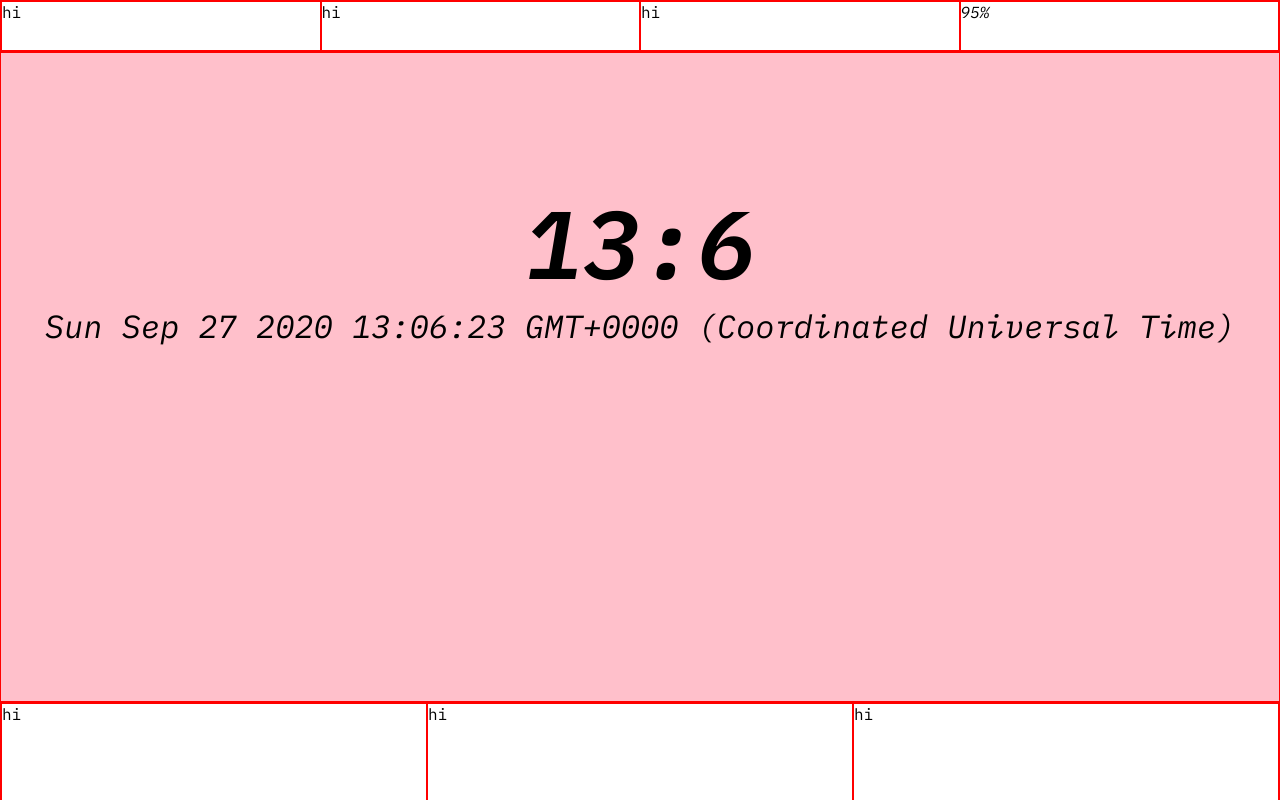
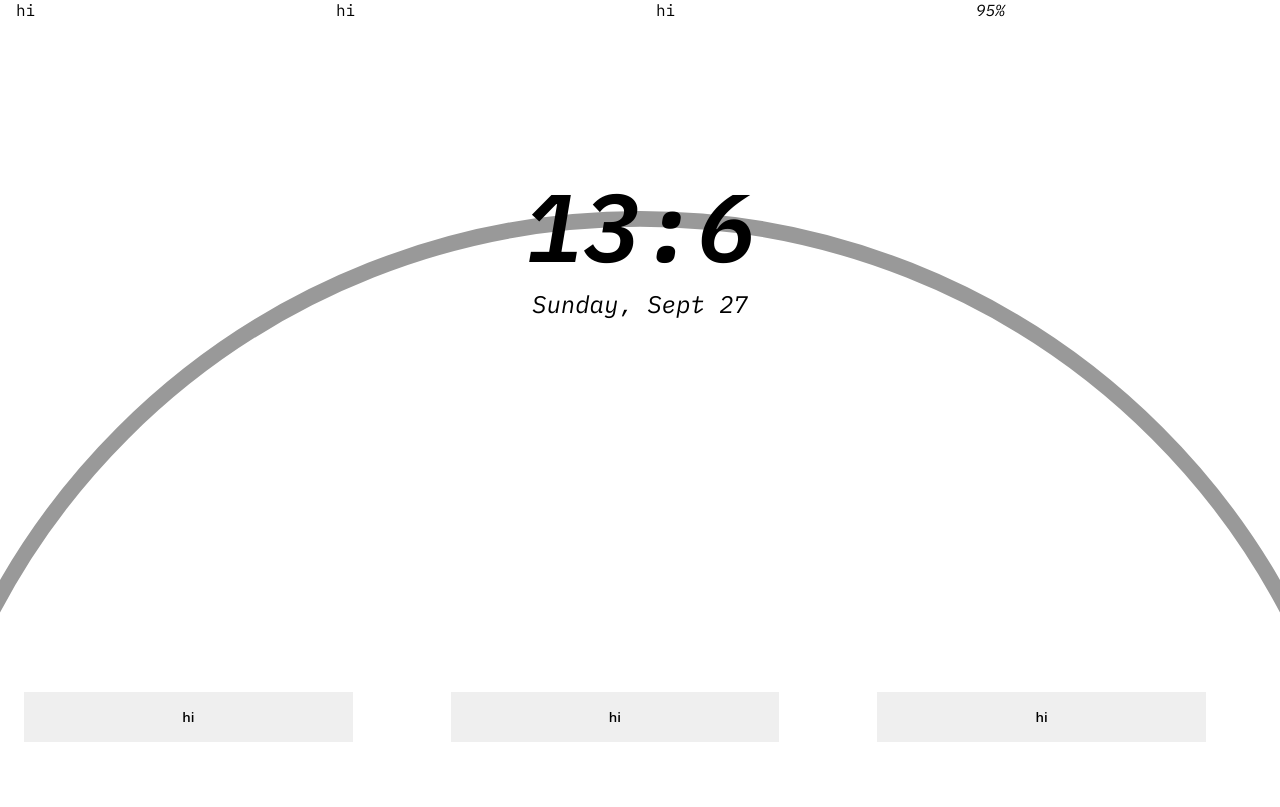
Before and after one commit to c-dacanay/hand-held, a plain HTML site: page homepage/v2/index.html in a window 1280 px wide. Shown: the top 807 px of the page. Drawn offline with Linux system fonts and the light colour scheme.

Commit message:
Improvements on Homepage

```diff
--- a/homepage/v1/src/styles.css
+++ b/homepage/v1/src/styles.css
@@ -41,7 +41,7 @@ p {
 .small {
   display: flex;
   font-weight: bold;
-  box-shadow: 1px 2px 3px white;
+  box-shadow: 6px 2px 13px white;
 }
 
 .small p {
@@ -50,7 +50,12 @@ p {
 }
 
 .content:active{
-  box-shadow: 1px 2px 10px black;
+  /* box-shadow: 1px 2px 10px black; */
+  padding-right: 2rem;
+  padding-left: 2rem;
+  background: white;
+  /* opacity: .5; */
+  transform: scale(1.2);
 }
 
 .content {
@@ -58,6 +63,7 @@ p {
   font-size: 2rem;
   height: 14%;
   box-shadow: 1px 2px 3px white;
+  transition: transform .2s;
 }
 
 .info {
--- a/homepage/v2/index.html
+++ b/homepage/v2/index.html
@@ -24,15 +24,18 @@
     </div>
 
     <div class="test content">
-      <div id="time">
-      </div>
+      <svg viewBox="0 0 70 100" xmlns="http://www.w3.org/2000/svg">
+        <circle cx="50%" cy="50%" r="40" fill="none" stroke="#999" stroke-width="1%" />
+      </svg>
+      <div id="time"></div>
       <div id="date"></div>
+
     </div>
 
     <div class="test bottom">
-      <div class="info test">hi</div>
-      <div class="info test">hi</div>
-      <div class="info test">hi</div>
+      <div class="info test"><button>hi</button></div>
+      <div class="info test"><button>hi</button></div>
+      <div class="info test"><button>hi</button></div>
     </div>
   </div>
 </body>
--- a/homepage/v2/src/index.js
+++ b/homepage/v2/src/index.js
@@ -1,12 +1,20 @@
+
+let monthNames = ["Jan", "Feb", "Mar", "Apr", "May", "Jun",
+  "Jul", "Aug", "Sept", "Oct", "Nov", "Dec"
+];
+
+let dayNames = ['Sunday', 'Monday', 'Tuesday', 'Wednesday', 'Thursday', 'Friday', 'Saturday'];
+
 let today = new Date();
-let dd = String(today.getDate()).padStart(2, '0');
-// let mm = String(today.getMonth() + 1).padStart(2, '0');
-let mm = String(today.getMonth() + 1);
+console.log(today.getDay());
+let dd = String(dayNames[today.getDay()]);
+let date = String(today.getDate());
+let mm = String(monthNames[today.getMonth()]);
 let hour = String(today.getHours()).padStart(1, '0');
 let min = String(today.getMinutes());
 
 let time = hour + ':' + min;
-// today = mm + '/' + dd;
+today = dd + ', ' + mm + ' ' + date;
 
 console.log(today);
 console.log(time);
--- a/homepage/v2/src/styles.css
+++ b/homepage/v2/src/styles.css
@@ -12,12 +12,18 @@ p {
   margin: 0;
 }
 
+svg {
+  z-index: -1;
+  position: absolute;
+}
+
 #time {
   font-weight: bold;
-
+  z-index: 2;
 }
 
 #time p {
+  z-index: 2;
   text-align: center;
   font-size: 6rem;
   margin-top: 8rem;
@@ -25,6 +31,7 @@ p {
 
 #date p {
   text-align: center;
+  font-size: 1.5rem;
 }
 
 .wrapper {
@@ -39,15 +46,15 @@ p {
   flex: 1 100%;
 }
 
-.test {
+/* .test {
   border-style: solid;
   border-width: .5px;
   border-color: red;
-}
+} */
 
 .top-bar {
   display: flex;
-  height: 7%;
+  height: 5%;
 }
 
 .content {
@@ -55,16 +62,33 @@ p {
   flex-direction: column;
   font-size: 2rem;
   height: 90%;
-  background-color: pink;
+  /* background-color: pink; */
 }
 
 .info {
-  align-items: center;
-  margin-left: auto;
+  /* align-items: center; */
+  margin-left: 1rem;
   width: 50%;
 }
 
 .bottom {
   display: flex;
-  height: 14%;
+  align-items: center;
 }
+
+button {
+  /* background-color: transparent; */
+  border: 0;
+  /* color: #fefbef; */
+  font-family: 'Open Sans', sans-serif;
+  font-weight: 600;
+  /* line-height: 1; */
+  margin: .5rem;
+  padding: 1rem;
+  width: 80%; /* Large, mobile-friendly touch target */
+}
+
+button:active {
+  opacity: 0.7;
+  transform: scale(1.025);
+}
```
